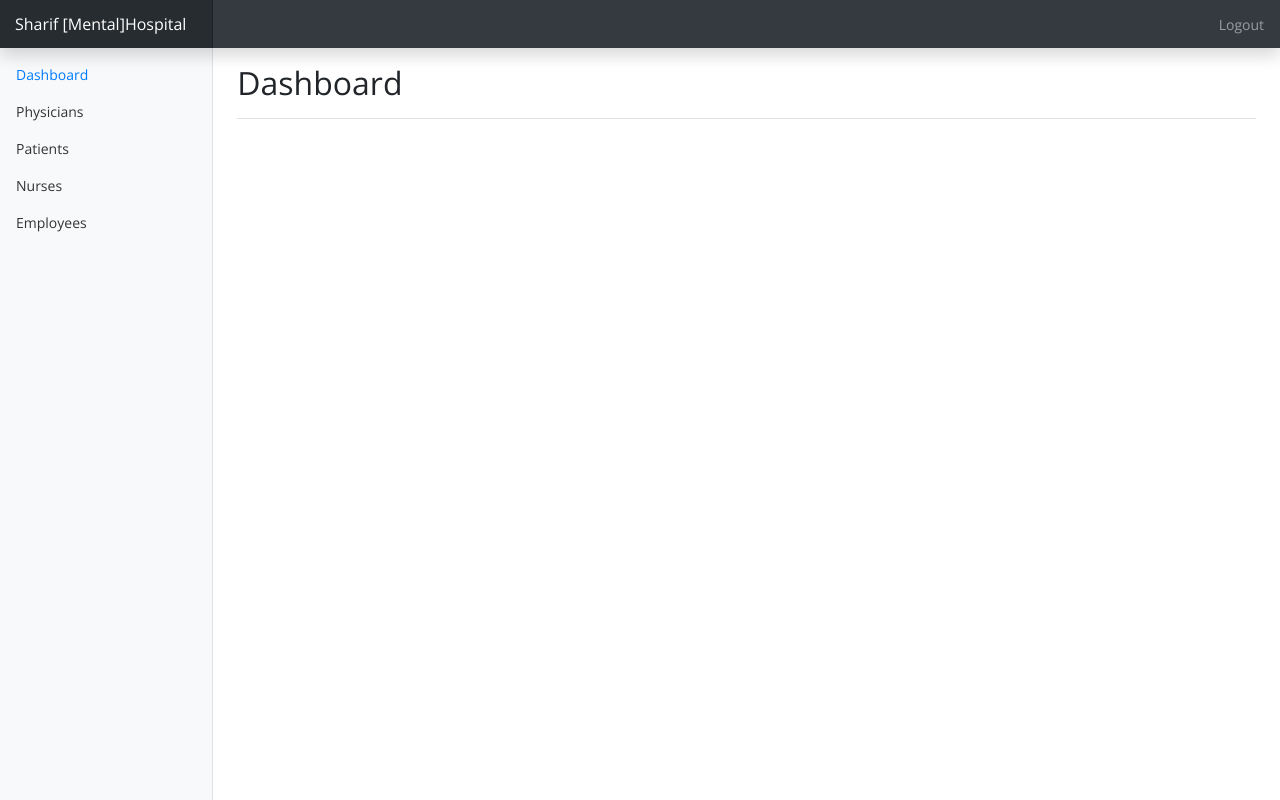
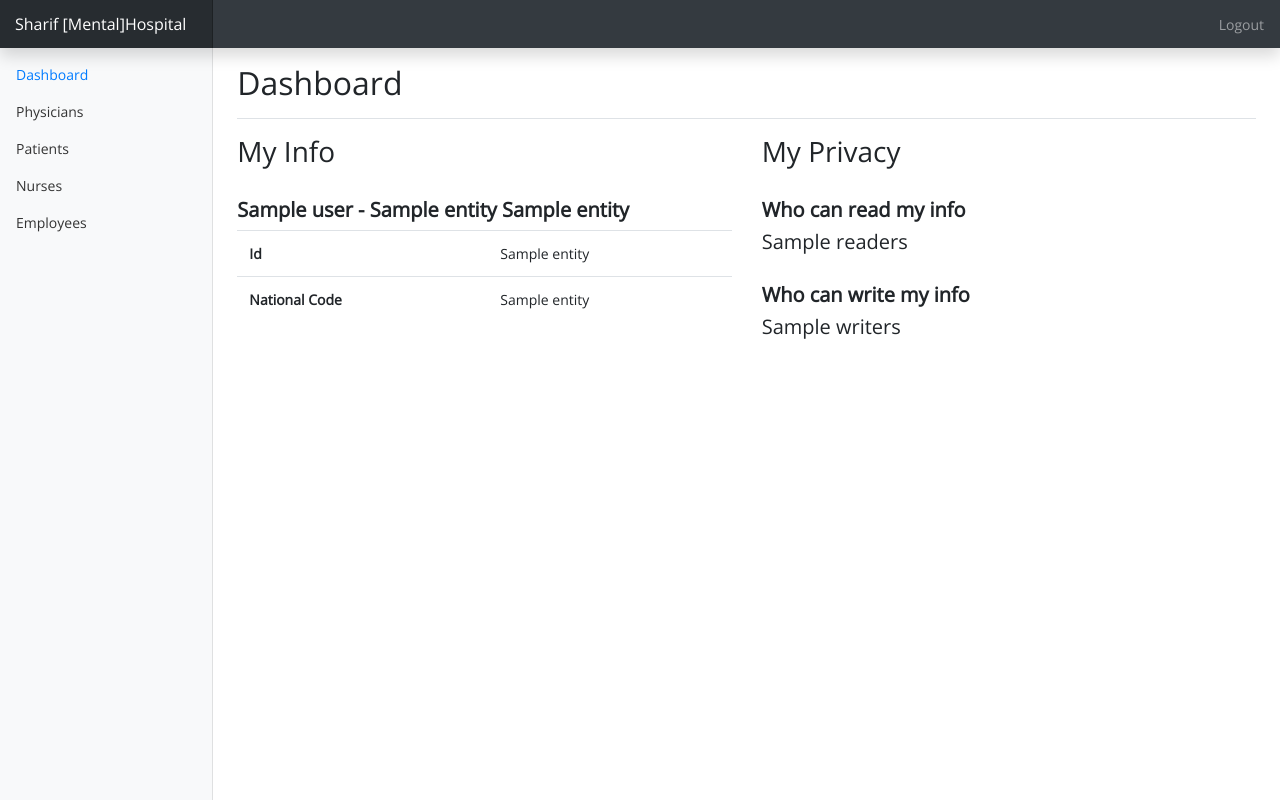
Before and after one commit to madrezaz/hospidion, a Flask app: template web/templates/index.html in a window 1280 px wide. Run offline with Flask 2, Linux system fonts and the light colour scheme; the template is opened without the code that fills it: most values are stand-ins (such as "Sample title", 1, 10 or a date in 2020); parts of the project's set-up code (start-up, migrations or seed data) failed here and were passed over; some libraries are stand-ins or nearby versions.

Commit message:
Enhancements

```diff
--- a/init.sql
+++ b/init.sql
@@ -104,5 +104,5 @@ create table manager_reports (
 );
 
 insert into employees values ('0000000000', 'Mohammadreza', 'Ziraki', '2282400860', 'system_manager', 'hospital',
-                              '2019-12-19', 22, 'M', 10000000, false, 4, 4, 3);
-insert into users values ('root', 'admin', 'employees', '0000000000', 4, 4, 4);
+                              '2019-12-19', 22, 'M', 10000000, false, 4, 4, 4);
+insert into users values ('root', 'admin', 'employees', '0000000000', 4, 4, 3);
--- a/web/app.py
+++ b/web/app.py
@@ -1,6 +1,8 @@
 from functools import wraps
 from flask import Flask, request, session, render_template, redirect, url_for
-from web.auth import do_the_login
+
+from core.auth import create_session
+from core.dion import QueryExecutor
 import config
 
 app = Flask(__name__)
@@ -12,7 +14,7 @@ def login_required(func):
     def wrapper(*args, **kwargs):
         if 'username' not in session:
             return redirect(url_for('login'))
-        kwargs['user'] = session['username']
+        kwargs['user_session'] = create_session(session['username'])
         return func(*args, **kwargs)
 
     return wrapper
@@ -20,15 +22,20 @@ def login_required(func):
 
 @app.route('/')
 @login_required
-def index(user):
-    return render_template('index.html')
+def index(user_session):
+    executor = QueryExecutor(user_session)
+    privacy = executor.execute("my privacy")
+    readers = ", ".join([r[0] for r in privacy.readers])
+    writers = ", ".join([r[0] for r in privacy.writers])
+    return render_template('index.html', readers=readers, writers=writers, user_session=user_session)
 
 
 @app.route('/physicians')
 @login_required
-def physicians(user):
-    return render_template('physicians.html', list=[('1', 'Mohammadreza', 'Ziraki', '2282400860', 'Nothing', 'Manager',
-                                                     'General', '2020/01/01', '22', 'M', '4000000', 'S')])
+def physicians(user_session):
+    executor = QueryExecutor(user_session)
+    res = executor.execute("select * from physicians")
+    return render_template('physicians.html', list=res)
 
 
 @app.route('/physicians/create', methods=['GET', 'POST'])
@@ -64,7 +71,7 @@ def login():
         return redirect(url_for('index'))
     if request.method == 'POST':
         username = request.form['username']
-        if do_the_login(username, request.form['password']) is not None:
+        if create_session(username, request.form['password']) is not None:
             session['username'] = username
             return redirect(url_for('index'))
         return render_template('login.html', failed=True)
--- a/web/templates/index.html
+++ b/web/templates/index.html
@@ -3,7 +3,152 @@
 {% set title = 'Dashboard' %}
 
 {% block content %}
-<div class="d-flex justify-content-between flex-wrap flex-md-nowrap align-items-center pt-3 pb-2 mb-3 border-bottom">
-    <h1 class="h2">Dashboard</h1>
-</div>
+    <div class="d-flex justify-content-between flex-wrap flex-md-nowrap align-items-center pt-3 pb-2 mb-3 border-bottom">
+        <h1 class="h2">Dashboard</h1>
+    </div>
+    <div class="row">
+        <div class="col-md-6">
+            <h3>My Info</h3>
+            <br>
+            <h5><strong>{{ user_session.user[0] }} - {{ user_session.entity[1] }} {{ user_session.entity[2] }}</strong>
+                {% if user_session.user[2] == 'patients' %}
+                    (Patient)
+                {% elif user_session.user[2] == 'physicians' %}
+                    (Physician)
+                {% elif user_session.user[2] == 'nurses' %}
+                    (Nurse)
+                {% elif user_session.user[2] == 'employees' %}
+                    (Employee)
+                {% endif %}
+            </h5>
+            <table class="table">
+                <tr>
+                    <th scope="row">Id</th>
+                    <td>{{ user_session.entity[0] }}</td>
+                </tr>
+                <tr>
+                    <th scope="row">National Code</th>
+                    <td>{{ user_session.entity[3] }}</td>
+                </tr>
+                {% if user_session.user[2] == 'patients' %}
+                    <tr>
+                        <th scope="row">Age</th>
+                        <td>{{ user_session.entity[4] }}</td>
+                    </tr>
+                    <tr>
+                        <th scope="row">Gender</th>
+                        <td>{{ user_session.entity[5] }}</td>
+                    </tr>
+                    <tr>
+                        <th scope="row">Sickness</th>
+                        <td>{{ user_session.entity[6] }}</td>
+                    </tr>
+                    <tr>
+                        <th scope="row">Section</th>
+                        <td>{{ user_session.entity[7] }}</td>
+                    </tr>
+                    <tr>
+                        <th scope="row">Drugs</th>
+                        <td>{{ user_session.entity[10] }}</td>
+                    </tr>
+                {% elif user_session.user[2] == 'physicians' %}
+                    <tr>
+                        <th scope="row">Proficiency</th>
+                        <td>{{ user_session.entity[4] }}</td>
+                    </tr>
+                    <tr>
+                        <th scope="row">Management Role</th>
+                        <td>{{ user_session.entity[5] }}</td>
+                    </tr>
+                    <tr>
+                        <th scope="row">Section</th>
+                        <td>{{ user_session.entity[6] }}</td>
+                    </tr>
+                    <tr>
+                        <th scope="row">Employment Date</th>
+                        <td>{{ user_session.entity[7] }}</td>
+                    </tr>
+                    <tr>
+                        <th scope="row">Age</th>
+                        <td>{{ user_session.entity[8] }}</td>
+                    </tr>
+                    <tr>
+                        <th scope="row">Gender</th>
+                        <td>{{ user_session.entity[9] }}</td>
+                    </tr>
+                    <tr>
+                        <th scope="row">Salary</th>
+                        <td>{{ user_session.entity[10] }}</td>
+                    </tr>
+                    <tr>
+                        <th scope="row">Married</th>
+                        <td>{{ user_session.entity[11] }}</td>
+                    </tr>
+                {% elif user_session.user[2] == 'nurses' %}
+                    <tr>
+                        <th scope="row">Section</th>
+                        <td>{{ user_session.entity[4] }}</td>
+                    </tr>
+                    <tr>
+                        <th scope="row">Employment Date</th>
+                        <td>{{ user_session.entity[5] }}</td>
+                    </tr>
+                    <tr>
+                        <th scope="row">Age</th>
+                        <td>{{ user_session.entity[6] }}</td>
+                    </tr>
+                    <tr>
+                        <th scope="row">Gender</th>
+                        <td>{{ user_session.entity[7] }}</td>
+                    </tr>
+                    <tr>
+                        <th scope="row">Salary</th>
+                        <td>{{ user_session.entity[8] }}</td>
+                    </tr>
+                    <tr>
+                        <th scope="row">Married</th>
+                        <td>{{ user_session.entity[9] }}</td>
+                    </tr>
+                {% elif user_session.user[2] == 'employees' %}
+                    <tr>
+                        <th scope="row">Role</th>
+                        <td>{{ user_session.entity[4] }}</td>
+                    </tr>
+                    <tr>
+                        <th scope="row">Section</th>
+                        <td>{{ user_session.entity[5] }}</td>
+                    </tr>
+                    <tr>
+                        <th scope="row">Employment Date</th>
+                        <td>{{ user_session.entity[6] }}</td>
+                    </tr>
+                    <tr>
+                        <th scope="row">Age</th>
+                        <td>{{ user_session.entity[7] }}</td>
+                    </tr>
+                    <tr>
+                        <th scope="row">Gender</th>
+                        <td>{{ user_session.entity[8] }}</td>
+                    </tr>
+                    <tr>
+                        <th scope="row">Salary</th>
+                        <td>{{ user_session.entity[9] }}</td>
+                    </tr>
+                    <tr>
+                        <th scope="row">Married</th>
+                        <td>{{ user_session.entity[10] }}</td>
+                    </tr>
+                {% endif %}
+            </table>
+        </div>
+        <div class="col-md-6">
+            <h3>My Privacy</h3>
+            <br>
+            <h5><strong>Who can read my info</strong></h5>
+            <h5>{{ readers }}</h5>
+            <br>
+            <h5><strong>Who can write my info</strong></h5>
+            <h5>{{ writers }}</h5>
+        </div>
+    </div>
 {% endblock %}
```
Also changed, not shown: cli.py (+3 -18 lines), core/auth.py (added, +22 -0 lines), core/dion.py (+22 -4 lines), core/models.py (+16 -2 lines), web/auth.py (deleted, +0 -13 lines).
